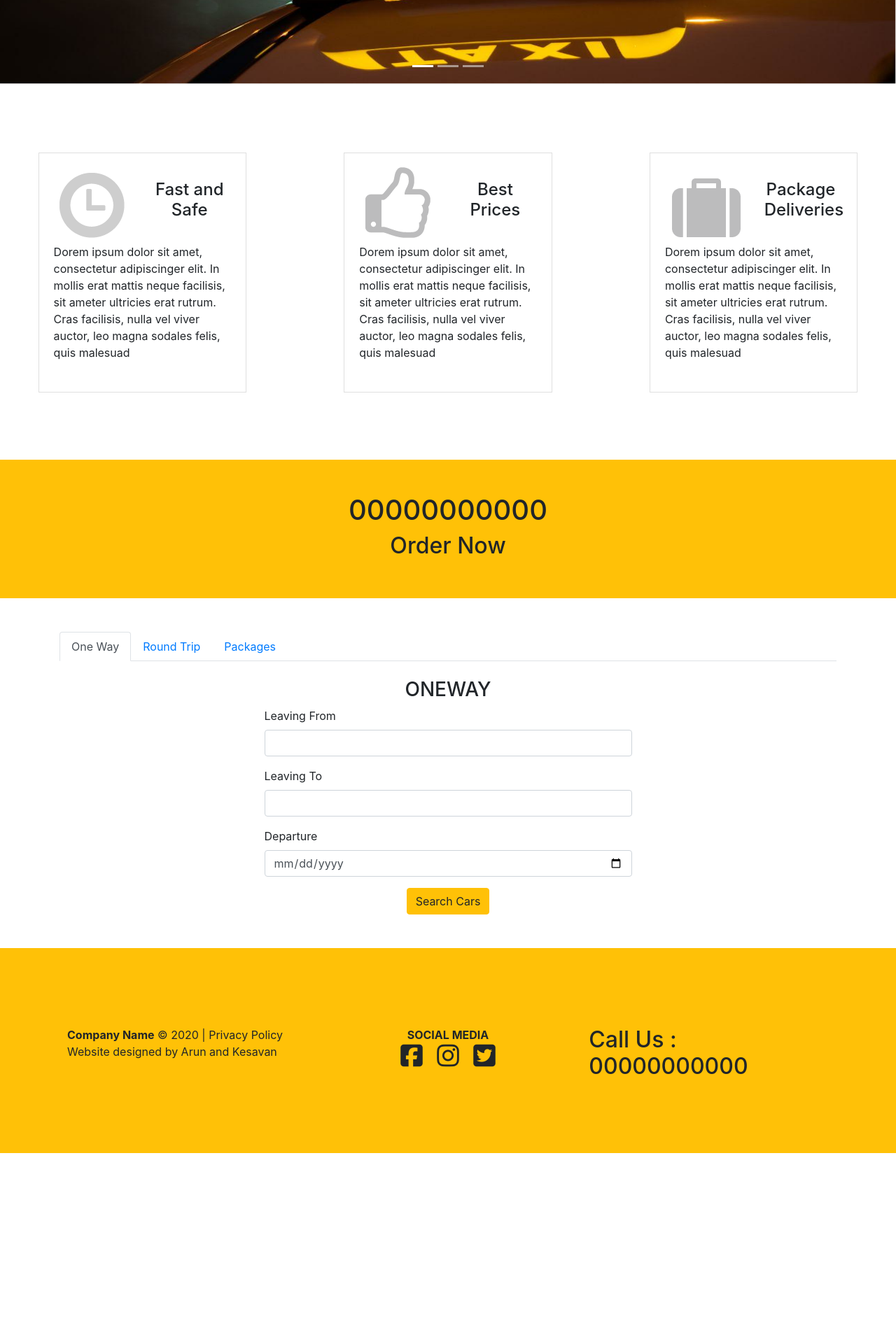
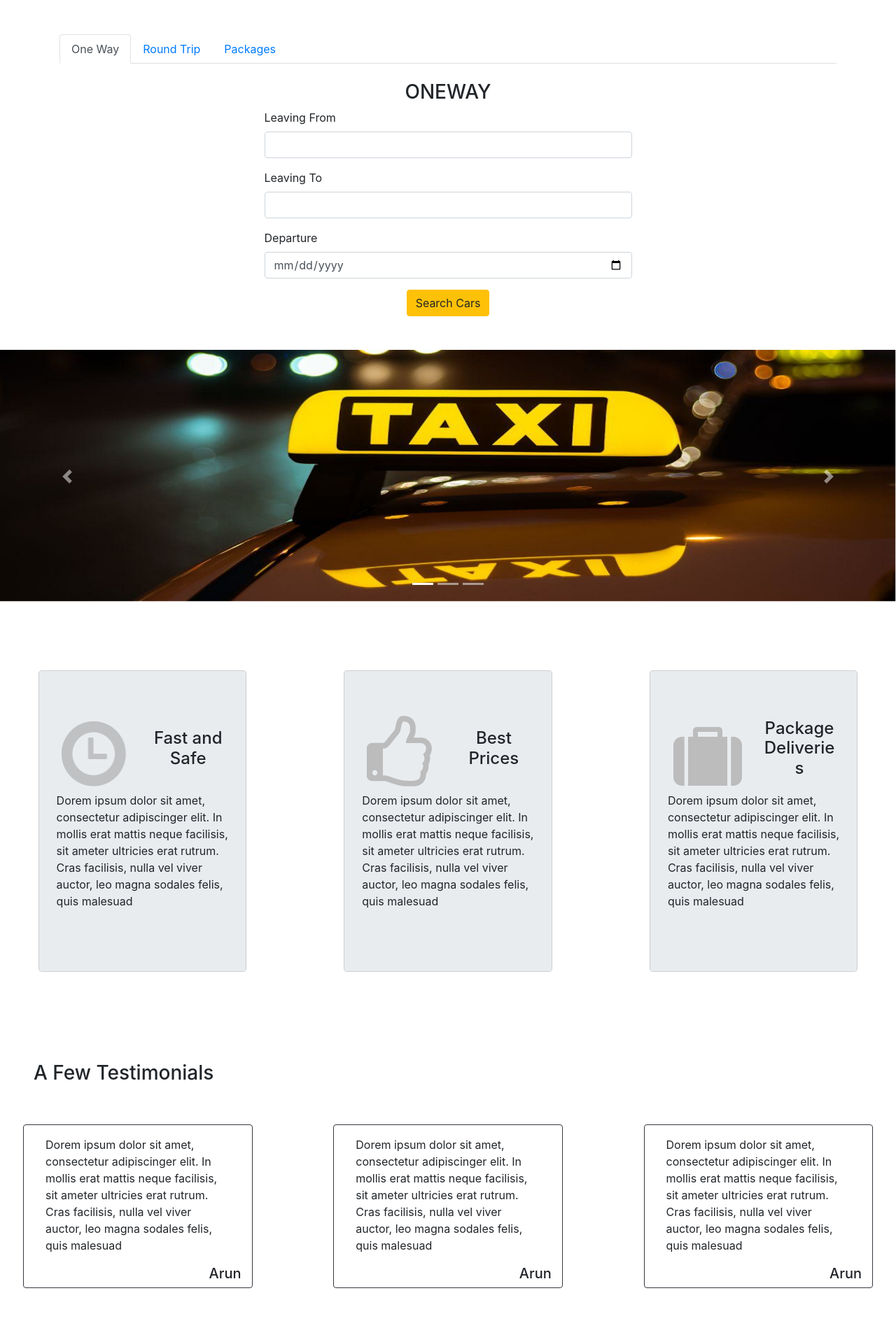
Before and after one commit to tryrcry/Web-Applications, a PHP site: page / in a window 1280 px wide. Shown: the part 538-2426 px from the top of the page at 70% size. Run offline with PHP 8.4, Linux system fonts and the light colour scheme; some libraries are stand-ins or nearby versions.

Commit message:
Some More Minor Changes

```diff
--- a/Car Rental Service/index.html
+++ b/Car Rental Service/index.html
@@ -8,6 +8,22 @@
         <script src="https://maxcdn.bootstrapcdn.com/bootstrap/4.5.2/js/bootstrap.min.js"></script>
         <script src='https://kit.fontawesome.com/a076d05399.js'></script>
         <link rel="stylesheet" href="css/index.css">
+
+        <script src="https://maps.googleapis.com/maps/api/js?key=AIzaSyBz3mmwB8mrqF8Cq34kJd93yIvNfXItbpU&libraries=places"></script>
+
+        <script type="text/javascript">
+        $(document).ready(function(){
+    var autoComplete;
+    autoComplete = new google.maps.places.Autocomplete((document.getElementById('from')),{
+    types:['geocode']
+  });
+
+  google.maps.event.addListener(autoComplete,'place_changed',function(){
+    var near_place=autoComplete.getPlace();
+  });
+  });
+        </script>
+
     </head>
     <body>
         <nav class="navbar navbar-expand-md bg-dark navbar-dark">
@@ -40,76 +56,18 @@
               <a href="#booking" class="btn btn-warning mt-3">Book Now</a>
           </div>
 
-          <div class="container-fluid mb-5">
-            <div id="demo" class="carousel slide" data-ride="carousel">
-
-                <ul class="carousel-indicators">
-                  <li data-target="#demo" data-slide-to="0" class="active"></li>
-                  <li data-target="#demo" data-slide-to="1"></li>
-                  <li data-target="#demo" data-slide-to="2"></li>
-                </ul>
-
-                <div class="carousel-inner">
-                  <div class="carousel-item active">
-                    <img class="img-fluid" src="images/ef.png">
-                  </div>
-                  <div class="carousel-item">
-                    <img class="img-fluid" src="images/slide2.jpg">
-                  </div>
-                  <div class="carousel-item">
-                    <img class="img-fluid" src="images/slide3.jpg">
-                  </div>
-                </div>
-
-                <a class="carousel-control-prev" href="#demo" data-slide="prev">
-                  <span class="carousel-control-prev-icon"></span>
-                </a>
-                <a class="carousel-control-next" href="#demo" data-slide="next">
-                  <span class="carousel-control-next-icon"></span>
-                </a>
-
+          <div class="container mt-5 mb-5">
+            <div class="row justify-content-center">
+              <div class="col-sm-6">
+                <img class="img-fluid" src="images/head.png" alt="">
               </div>
+            </div>
+            <div class="row justify-content-center">
+              <div class="col-sm-5">
+                <img class="img-fluid" src="images/cars.png" alt="">
+              </div>
+            </div>
           </div>
-
-          <div class="container-fluid mb-5">
-              <div class="row mt-5 justify-content-around">
-                  <div class="col-sm-3 m-5">
-                      <div class="list-group-item">
-                          <div class="row p-2">
-                              <div class="col-sm-6  text-center"><img class="img-fluid  text-center" src="images/icon1.png" alt=""></div>
-                              <div class="col-sm-6 align-self-center text-center"><h4>Fast and Safe</h4></div>
-                              <p  class="p-2">Dorem ipsum dolor sit amet, consectetur adipiscinger elit. In mollis erat mattis neque facilisis, sit ameter ultricies erat rutrum. Cras facilisis, nulla vel viver auctor, leo magna sodales felis, quis malesuad</p>
-                          </div>
-                      </div>
-                  </div>
-                  <div class="col-sm-3 m-5">
-                    <div class="list-group-item">
-                        <div class="row p-2">
-                            <div class="col-sm-6 text-center"><img class="img-fluid" src="images/icon2.png" alt=""></div>
-                            <div class="col-sm-6 align-self-center text-center"><h4>Best Prices</h4></div>
-                            <p  class="p-2">Dorem ipsum dolor sit amet, consectetur adipiscinger elit. In mollis erat mattis neque facilisis, sit ameter ultricies erat rutrum. Cras facilisis, nulla vel viver auctor, leo magna sodales felis, quis malesuad</p>
-                        </div>
-                    </div>
-                  </div>
-                  <div class="col-sm-3 m-5">
-                    <div class="list-group-item">
-                        <div class="row p-2">
-                            <div class="col-sm-6 text-center"><img class="img-fluid" src="images/icon3.png" alt=""></div>
-                            <div class="col-sm-6  align-self-center text-center"><h4>Package Deliveries</h4></div>
-                            <p class="p-2">Dorem ipsum dolor sit amet, consectetur adipiscinger elit. In mollis erat mattis neque facilisis, sit ameter ultricies erat rutrum. Cras facilisis, nulla vel viver auctor, leo magna sodales felis, quis malesuad</p>
-                        </div>
-                    </div>
-                  </div>
-              </div>
-          </div>
-
-          <div class="container-fluid mb-5">
-              <div class="row bg-warning p-5">
-                  <div class="col text-center">
-                      <h1>00000000000</h1>
-                      <h2>Order Now</h2>
-                  </div>
-              </div>
           </div>
 
           <div class="container-fluid mb-5 text-center" id="booking">
@@ -129,12 +87,12 @@
               <div class="tab-content">
                 <div id="oneway" class="container tab-pane active"><br>
                   <h3>ONEWAY</h3>
-                  <form action="">
+                  <form action="selection.html?id=1" >
                     <div class="row justify-content-center">
                       <div class="col-sm-6">
                         <div class="form-group">
                           <label class="float-left">Leaving From</label>
-                          <input type="text" class="form-control">
+                          <input type="text" id="from" class="form-control">
                         </div>
                       </div>
                     </div>
@@ -242,6 +200,114 @@
             </div>
           </div>
 
+
+          <div class="container-fluid mb-5">
+            <div id="demo" class="carousel slide" data-ride="carousel">
+
+                <ul class="carousel-indicators">
+                  <li data-target="#demo" data-slide-to="0" class="active"></li>
+                  <li data-target="#demo" data-slide-to="1"></li>
+                  <li data-target="#demo" data-slide-to="2"></li>
+                </ul>
+
+                <div class="carousel-inner">
+                  <div class="carousel-item active">
+                    <img class="img-fluid" src="images/ef.png">
+                  </div>
+                  <div class="carousel-item">
+                    <img class="img-fluid" src="images/slide2.jpg">
+                  </div>
+                  <div class="carousel-item">
+                    <img class="img-fluid" src="images/slide3.jpg">
+                  </div>
+                </div>
+
+                <a class="carousel-control-prev" href="#demo" data-slide="prev">
+                  <span class="carousel-control-prev-icon"></span>
+                </a>
+                <a class="carousel-control-next" href="#demo" data-slide="next">
+                  <span class="carousel-control-next-icon"></span>
+                </a>
+
+              </div>
+          </div>
+
+
+          <div class="container-fluid mb-5">
+              <div class="row mt-5 justify-content-around">
+                  <div class="col-sm-3 m-5">
+                      <div class="card jumbotron">
+                          <div class="row">
+                              <div class="col-sm-6  text-center"><img class="img-fluid  text-center" src="images/icon1.png" alt=""></div>
+                              <div class="col-sm-6 align-self-center text-center"><h4>Fast and Safe</h4></div>
+                              <p  class="p-2">Dorem ipsum dolor sit amet, consectetur adipiscinger elit. In mollis erat mattis neque facilisis, sit ameter ultricies erat rutrum. Cras facilisis, nulla vel viver auctor, leo magna sodales felis, quis malesuad</p>
+                          </div>
+                      </div>
+                  </div>
+                  <div class="col-sm-3 m-5">
+                    <div class="card jumbotron">
+                        <div class="row">
+                            <div class="col-sm-6 text-center"><img class="img-fluid" src="images/icon2.png" alt=""></div>
+                            <div class="col-sm-6 align-self-center text-center"><h4>Best Prices</h4></div>
+                            <p  class="p-2">Dorem ipsum dolor sit amet, consectetur adipiscinger elit. In mollis erat mattis neque facilisis, sit ameter ultricies erat rutrum. Cras facilisis, nulla vel viver auctor, leo magna sodales felis, quis malesuad</p>
+                        </div>
+                    </div>
+                  </div>
+                  <div class="col-sm-3 m-5">
+                    <div class="card jumbotron">
+                        <div class="row">
+                            <div class="col-sm-6 text-center"><img class="img-fluid" src="images/icon3.png" alt=""></div>
+                            <div class="col-sm-6  align-self-center text-center"><h4>Package Deliveries</h4></div>
+                            <p class="p-2">Dorem ipsum dolor sit amet, consectetur adipiscinger elit. In mollis erat mattis neque facilisis, sit ameter ultricies erat rutrum. Cras facilisis, nulla vel viver auctor, leo magna sodales felis, quis malesuad</p>
+                        </div>
+                    </div>
+                  </div>
+              </div>
+          </div>
+
+          <div class="container-fluid mb-5">
+            <h3 class="ml-5">A Few Testimonials</h3>
+            <div class="row justify-content-between">
+              <div class="col-sm-3 m-5 border border-dark rounded">
+                <div class="row p-3">
+                  <div class="col-sm-12">
+                    Dorem ipsum dolor sit amet, consectetur adipiscinger elit. In mollis erat mattis neque facilisis, sit ameter ultricies erat rutrum. Cras facilisis, nulla vel viver auctor, leo magna sodales felis, quis malesuad
+                  </div>
+                </div>
+                <div class="row">
+                  <div class="col-sm-12 d-flex justify-content-end">
+                    <h5>Arun</h5>
+                  </div>
+                </div>
+              </div>
+              <div class="col-sm-3 m-5 border border-dark rounded">
+                <div class="row p-3">
+                  <div class="col-sm-12">
+                    Dorem ipsum dolor sit amet, consectetur adipiscinger elit. In mollis erat mattis neque facilisis, sit ameter ultricies erat rutrum. Cras facilisis, nulla vel viver auctor, leo magna sodales felis, quis malesuad
+                  </div>
+                </div>
+                <div class="row">
+                  <div class="col-sm-12 d-flex justify-content-end">
+                    <h5>Arun</h5>
+                  </div>
+                </div>
+              </div>
+              <div class="col-sm-3 m-5 border border-dark rounded">
+                <div class="row p-3">
+                  <div class="col-sm-12">
+                    Dorem ipsum dolor sit amet, consectetur adipiscinger elit. In mollis erat mattis neque facilisis, sit ameter ultricies erat rutrum. Cras facilisis, nulla vel viver auctor, leo magna sodales felis, quis malesuad
+                  </div>
+                </div>
+                <div class="row">
+                  <div class="col-sm-12 d-flex justify-content-end">
+                    <h5>Arun</h5>
+                  </div>
+                </div>
+              </div>
+            </div>
+          </div>
+
+
           <div class="container-fluid bg-warning p-5">
             <div class="row justify-content-around p-5">
                 <div class="col-sm-4 mt-3">
```
Also changed, not shown: Car Rental Service/js/location.js (added, +10 -0 lines), Car Rental Service/selection.html (added, +116 -0 lines), Car Rental Service/css/index.css (line endings or trailing spaces), Car Rental Service/images/cars.png (added), Car Rental Service/images/hatch1.png (added), Car Rental Service/images/hatch2.png (added), Car Rental Service/images/hatch3.jpg (added), Car Rental Service/images/head.png (added), Car Rental Service/images/photo_2020-10-07_16-20-44.jpg (added), Car Rental Service/images/photo_2020-10-07_16-20-54.jpg (added), Car Rental Service/images/photo_2020-10-07_16-20-56.jpg (added), Car Rental Service/images/photo_2020-10-07_16-20-59.jpg (added), Car Rental Service/payment.html (added).
